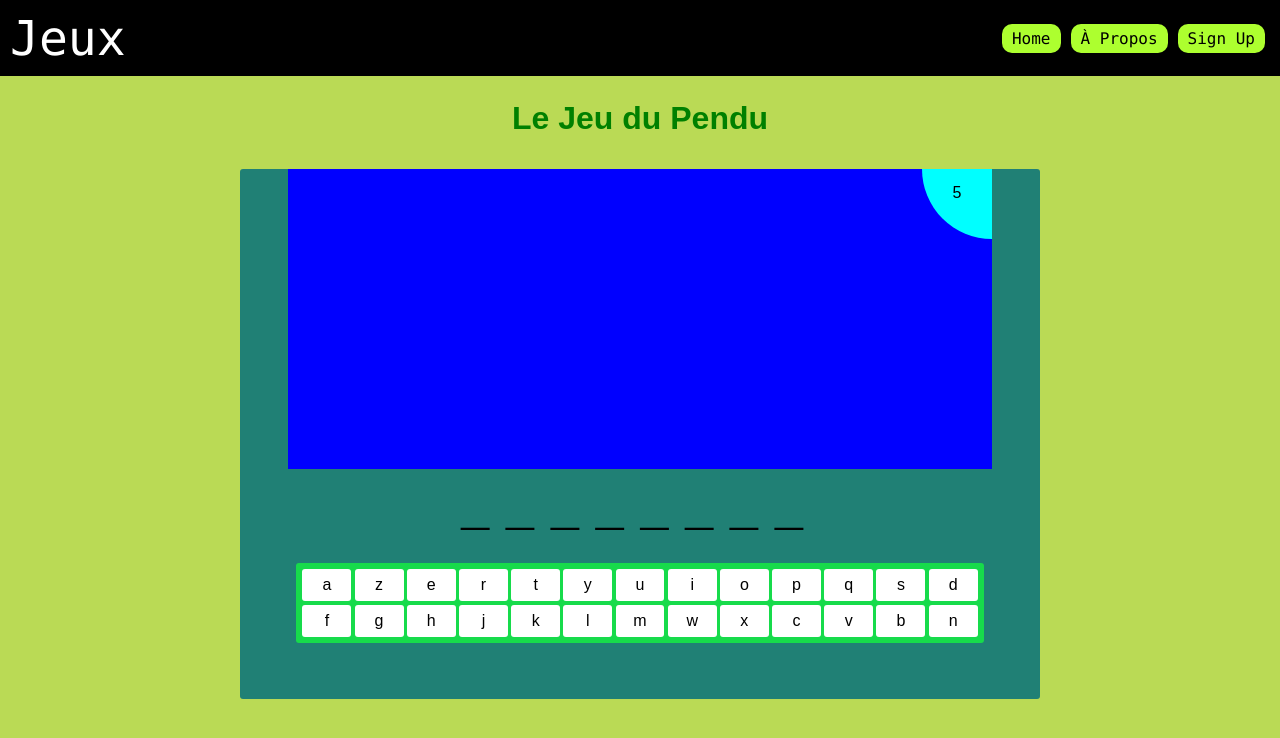
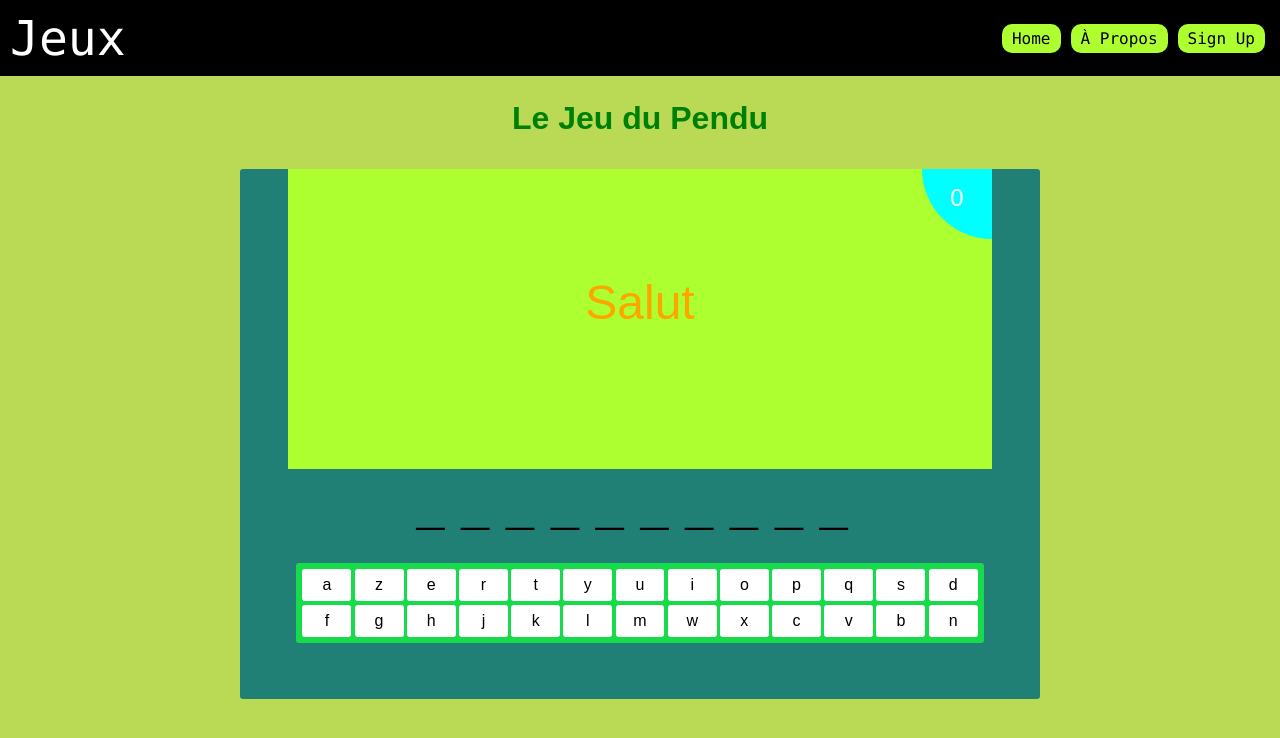
Before and after one commit to bastienrc/jeux, a React (Create React App) app: page /pendu in a window 1280 px wide. Shown: the top 738 px of the page. Built offline with nearby package versions, Linux system fonts and the light colour scheme.

Commit message:
Bug fixed + Gestion du click

```diff
--- a/src/pages/Pendu.js
+++ b/src/pages/Pendu.js
@@ -35,18 +35,20 @@ const Key = styled.span`
   &&:hover {
     background-color: #DEDEDE;
   }
-`
-
-const Used = styled.span`
-  background-color: grey;
-  color: darkgrey;
+  &.${props => props.isActive} {
+    background-color: grey;
+    color: darkgrey;
+  }
 `
 
 const Animation = styled.div`
   position: relative;
-  background-color: blue;
+  background-color: greenyellow;
+  color: orange;
+  font-size: 3rem;
   width: 100%;
   height: 300px;
+  padding-top: 15%;
 `
 
 const Score = styled.div`
@@ -55,23 +57,16 @@ const Score = styled.div`
   right: 0;
   width: 70px;
   height: 70px;
+  font-size: 1.5rem;
+  color: white;
   background-color: cyan;
   padding-top: 15px;
   border-radius: 0% 0% 0% 100%;
 `
-
 const Pendu = () => {
-  const [score, setScore] = useState(5)
-  const [word, setWord] = useState('polochon')
+  const [score, setScore] = useState(0)
   const [usedLetters, setUsedLetters] = useState([])
-
-  const Keys = [
-    'a', 'z', 'e', 'r', 't', 'y', 'u', 'i', 'o', 'p',
-    'q', 's', 'd', 'f', 'g', 'h', 'j', 'k', 'l', 'm',
-    'w', 'x', 'c', 'v', 'b', 'n'
-  ]
-
-  const words = ['pomme', 'fraise', 'orange', 'banane', 'clementine', 'kiwi']
+  const [animation, setAnimation] = useState('Salut')
 
   const wordRandom = (words) => {
     const min = Math.ceil(0)
@@ -80,6 +75,15 @@ const Pendu = () => {
     return words[nbRandom]
   }
 
+  const words = ['pomme', 'fraise', 'orange', 'banane', 'clementine', 'kiwi']
+  const [word] = useState(wordRandom(words))
+
+  const Keys = [
+    'a', 'z', 'e', 'r', 't', 'y', 'u', 'i', 'o', 'p',
+    'q', 's', 'd', 'f', 'g', 'h', 'j', 'k', 'l', 'm',
+    'w', 'x', 'c', 'v', 'b', 'n'
+  ]
+
   const computeDisplay = (word, usedLetters) => {
     return word.replace(
       /\w/g,
@@ -87,10 +91,24 @@ const Pendu = () => {
     )
   }
 
+  const handleKeyClick = function (letter) {
+    // Gestion des lettres utilisées
+    setUsedLetters([...usedLetters, letter])
+
+    // Gestion du score
+    setScore(score + 1)
+
+    // Message de Victoire
+    if (new Set([...word].filter(x => !usedLetters.includes(x))).size === 1) {
+      setAnimation(`Victoire en ${score + 1} tentatives`)
+    }
+  }
+
   return (
     <Layout pageTitle='Le Jeu du Pendu'>
       <Container>
         <Animation>
+          {animation}
           <Score>{score}</Score>
         </Animation>
         <WordSearch>
@@ -101,7 +119,8 @@ const Pendu = () => {
             Keys.map(letter => (
               <Key
                 key={letter}
-                onClick={e => setUsedLetters([...usedLetters, letter])}
+                onClick={() => handleKeyClick(letter)}
+                $isActive
               >
                 {letter}
               </Key>
@@ -114,37 +133,3 @@ const Pendu = () => {
 }
 
 export default Pendu
-
-// class App extends Component {
-//   constructor () {
-//     super()
-//     this.state = {
-//       keys: [
-//         'a', 'z', 'e', 'r', 't', 'y', 'u', 'i', 'o', 'p',
-//         'q', 's', 'd', 'f', 'g', 'h', 'j', 'k', 'l', 'm',
-//         'w', 'x', 'c', 'v', 'b', 'n'
-//       ],
-//       word: this.wordRandom(words),
-//       usedLetters: new Set(),
-//       score: 0
-//     }
-//   }
-
-//   // Produit une représentation textuelle de l’état de la partie,
-//   // chaque lettre non découverte étant représentée par un _underscore_.
-
-//   handleKeyClick (letter) {
-//     // Gestion des lettres utilisées
-//     const { usedLetters } = this.state
-//     usedLetters.add(letter)
-//     this.setState({ usedLetters })
-
-//     // Gestion du score
-//     this.setState({ score: this.state.score + 1 })
-
-//     // Message de Victoire
-//     const myWord = new Set(this.state.word)
-//     if (new Set([...myWord].filter(x => !usedLetters.has(x))).size === 0) {
-//       alert('Victoire en ' + this.state.score + ' tentatives')
-//     }
-//   }
```
Also changed, not shown: 1 other file (tests, documents, lock files or other folders).
